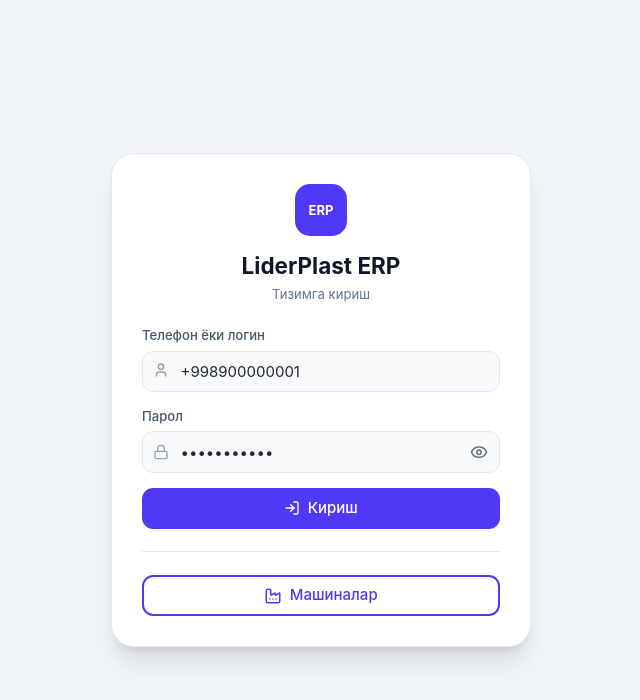
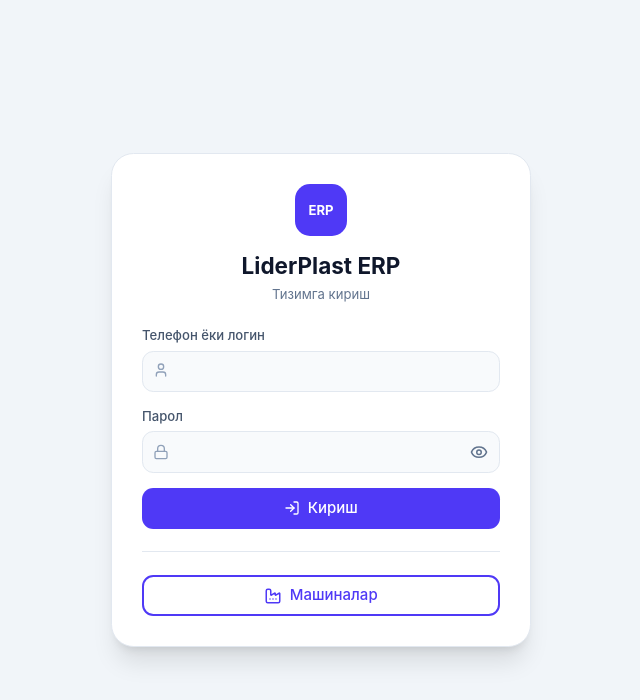
Before and after one commit to Javlonrasulov/Liderplast, a React (Vite) app: page / in a window 1280 px wide. Shown: the top 700 px of the page, without its empty margins (319-959 px from the left). Built offline with nearby package versions, Linux system fonts and the light colour scheme; no server answers.

Commit message:
Login: default login qiymatlarini olib tashlash
Made-with: Cursor

```diff
--- a/src/app/auth/LoginScreen.tsx
+++ b/src/app/auth/LoginScreen.tsx
@@ -8,8 +8,8 @@ const MASHINALAR_CRM_URL = 'https://mashina.liderplast.uz';
 export function LoginScreen() {
   const { login, loading } = useAuth();
   const { t } = useApp();
-  const [identifier, setIdentifier] = useState('+998900000001');
-  const [password, setPassword] = useState('Director123');
+  const [identifier, setIdentifier] = useState('');
+  const [password, setPassword] = useState('');
   const [error, setError] = useState('');
   const [submitting, setSubmitting] = useState(false);
   const [showPassword, setShowPassword] = useState(false);
```
